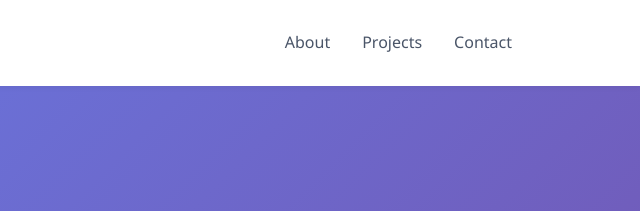
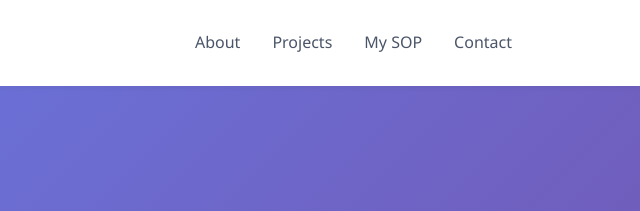
Before and after one commit to class6715838-ops/Portfolio.github.io, a plain HTML site: page Index.html in a window 1280 px wide. Shown: the top 211 px of the page, 640-1280 px from the left. Drawn offline with Linux system fonts and the light colour scheme.

Commit message:
Update Index.html

```diff
--- a/Index.html
+++ b/Index.html
@@ -263,6 +263,7 @@
         <ul>
             <li><a href="#about">About</a></li>
             <li><a href="#portfolio">Projects</a></li>
+            <li><a href="#SOP">My SOP</a></li>
             <li><a href="#contact">Contact</a></li>
         </ul>
     </nav>
```
